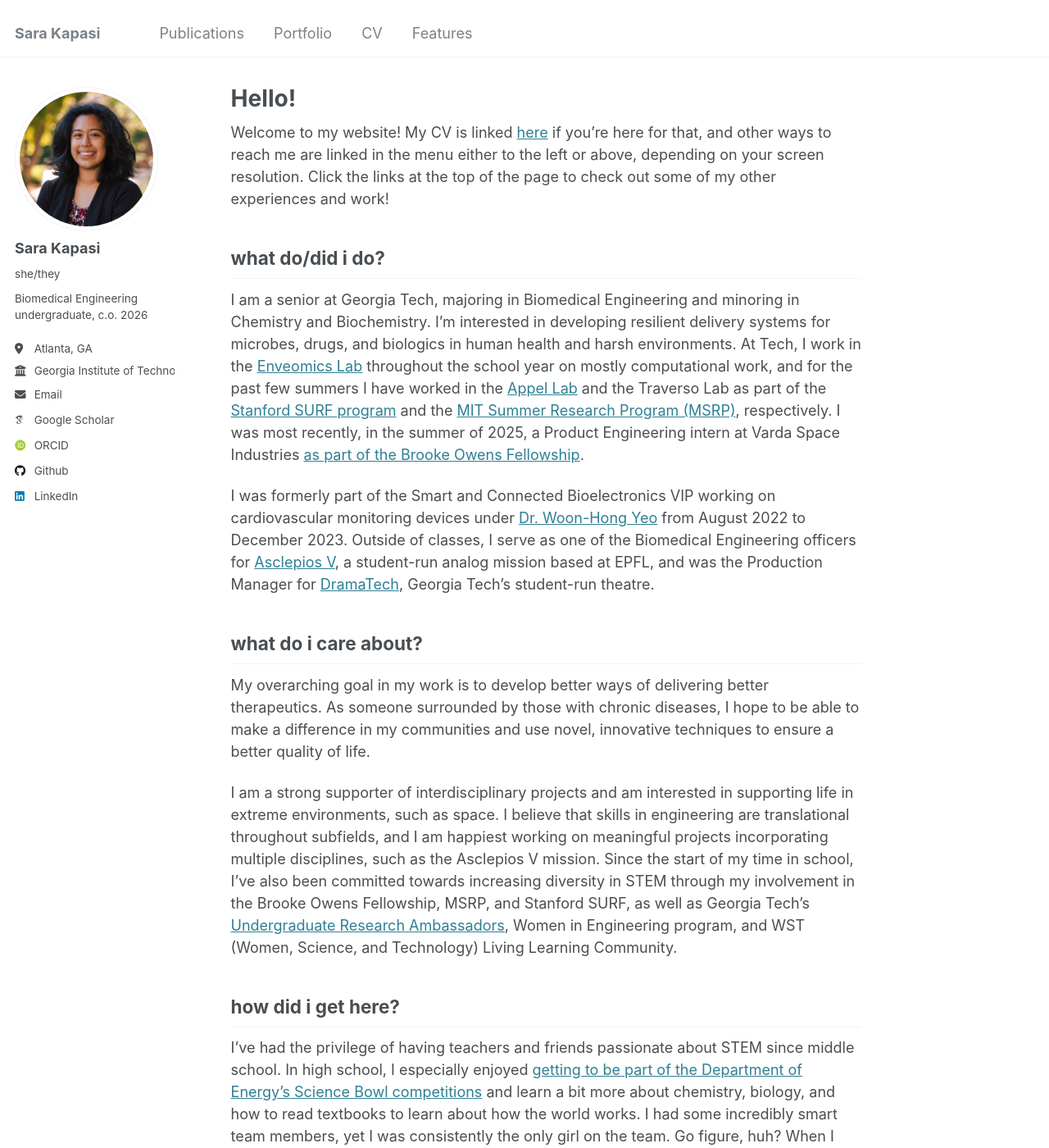
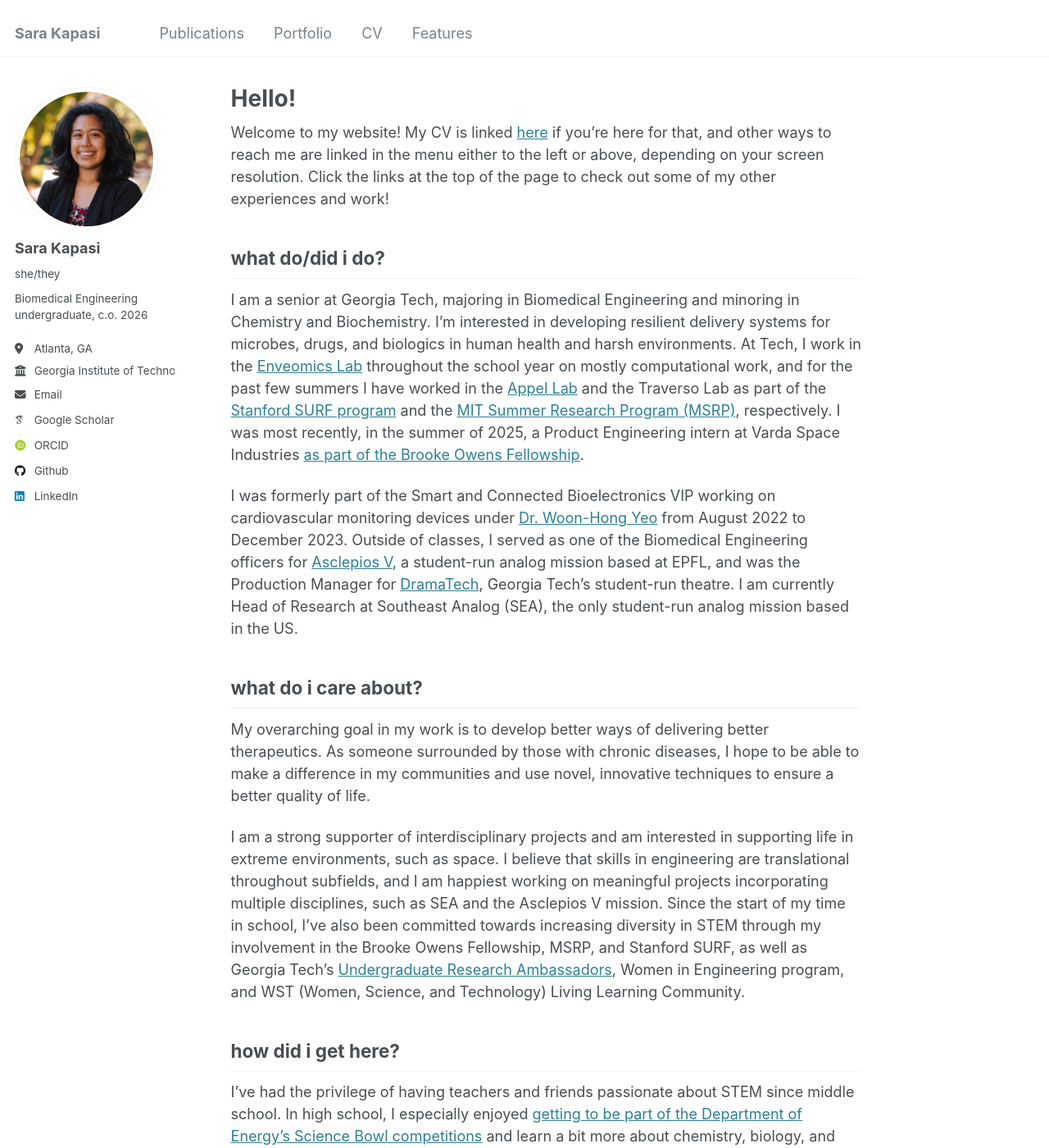
Before and after one commit to sarakapasi/sarakapasi.github.io, a Jekyll site: the page built from _pages/about.md, in a window 1280 px wide and 1400 px high. Shown: the whole window at 82% size. Built offline with Jekyll 4.4.1, drawn with Linux system fonts in a browser that asks for light colours; some web fonts are replaced.

Commit message:
Update about.md

```diff
--- a/_pages/about.md
+++ b/_pages/about.md
@@ -13,13 +13,13 @@ what do/did i do?
 ------
 I am a senior at Georgia Tech, majoring in Biomedical Engineering and minoring in Chemistry and Biochemistry. I'm interested in developing resilient delivery systems for microbes, drugs, and biologics in human health and harsh environments. At Tech, I work in the [Enveomics Lab](https://enve-omics.gatech.edu/people/) throughout the school year on mostly computational work, and for the past few summers I have worked in the [Appel Lab](https://www.supramolecularbiomaterials.com/) and the Traverso Lab as part of the [Stanford SURF program](https://engineering.stanford.edu/students-academics/equity-and-inclusion-initiatives/prospective-graduate-programs/summer) and the [MIT Summer Research Program (MSRP)](https://oge.mit.edu/msrp/profiles/sara-kapasi/), respectively. I was most recently, in the summer of 2025, a Product Engineering intern at Varda Space Industries [as part of the Brooke Owens Fellowship](https://www.brookeowensfellowship.org/sara-kapasi).
 
-I was formerly part of the Smart and Connected Bioelectronics VIP working on cardiovascular monitoring devices under [Dr. Woon-Hong Yeo](https://www.yeolabgatech.com/) from August 2022 to December 2023. Outside of classes, I serve as one of the Biomedical Engineering officers for [Asclepios V](https://asclepios.ch/), a student-run analog mission based at EPFL, and was the Production Manager for [DramaTech](https://dramatech.org/), Georgia Tech's student-run theatre.
+I was formerly part of the Smart and Connected Bioelectronics VIP working on cardiovascular monitoring devices under [Dr. Woon-Hong Yeo](https://www.yeolabgatech.com/) from August 2022 to December 2023. Outside of classes, I served as one of the Biomedical Engineering officers for [Asclepios V](https://asclepios.ch/), a student-run analog mission based at EPFL, and was the Production Manager for [DramaTech](https://dramatech.org/), Georgia Tech's student-run theatre. I am currently Head of Research at Southeast Analog (SEA), the only student-run analog mission based in the US.
 
 what do i care about?
 ------
 My overarching goal in my work is to develop better ways of delivering better therapeutics. As someone surrounded by those with chronic diseases, I hope to be able to make a difference in my communities and use novel, innovative techniques to ensure a better quality of life.
 
-I am a strong supporter of interdisciplinary projects and am interested in supporting life in extreme environments, such as space. I believe that skills in engineering are translational throughout subfields, and I am happiest working on meaningful projects incorporating multiple disciplines, such as the Asclepios V mission. Since the start of my time in school, I've also been committed towards increasing diversity in STEM through my involvement in the Brooke Owens Fellowship, MSRP, and Stanford SURF, as well as Georgia Tech's [Undergraduate Research Ambassadors](https://urop.gatech.edu/content/undergraduate-research-ambassador-current), Women in Engineering program, and WST (Women, Science, and Technology) Living Learning Community.
+I am a strong supporter of interdisciplinary projects and am interested in supporting life in extreme environments, such as space. I believe that skills in engineering are translational throughout subfields, and I am happiest working on meaningful projects incorporating multiple disciplines, such as SEA and the Asclepios V mission. Since the start of my time in school, I've also been committed towards increasing diversity in STEM through my involvement in the Brooke Owens Fellowship, MSRP, and Stanford SURF, as well as Georgia Tech's [Undergraduate Research Ambassadors](https://urop.gatech.edu/content/undergraduate-research-ambassador-current), Women in Engineering program, and WST (Women, Science, and Technology) Living Learning Community.
 
 how did i get here?
 ------
```
